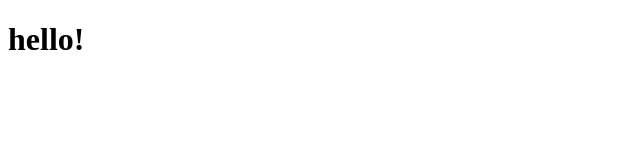
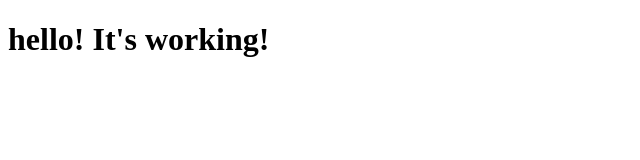
Before and after one commit to magdahanak/Coursera1, a plain HTML site: page site/index.html in a window 1280 px wide. Shown: the whole page, without its empty margins (0-640 px from the left). Drawn offline with Linux system fonts and the light colour scheme.

Commit message:
Small addition to our page content

```diff
--- a/site/index.html
+++ b/site/index.html
@@ -4,6 +4,6 @@
 	<title>Hello World</title>
 </head>
 <body>
-<h1> hello! </h1>
+<h1> hello! It's working! </h1>
 </body>
 </html>
```
